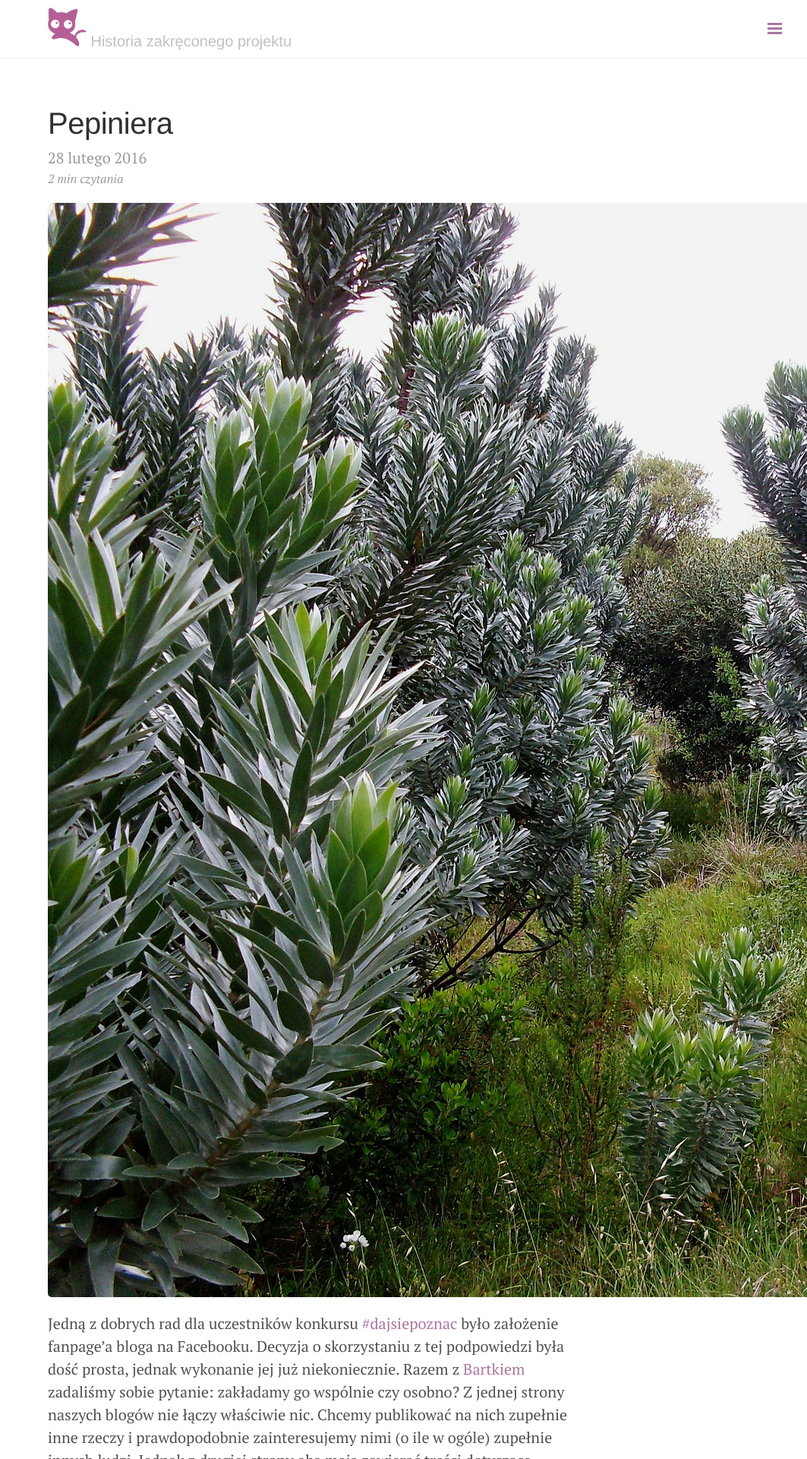
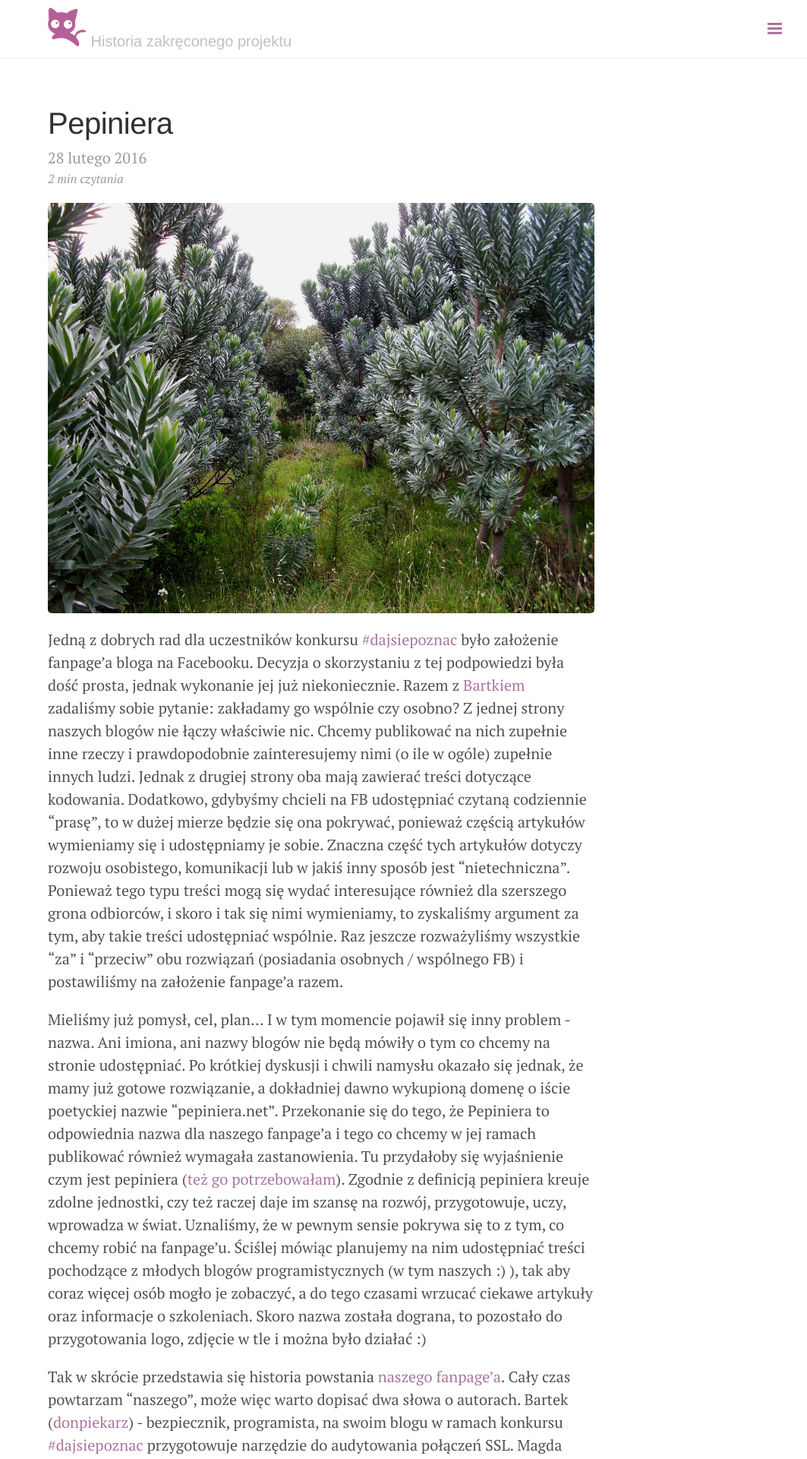
Before and after one commit to pumiko/pumiko.github.io, a Jekyll site: the page built from _posts/2016-02-28-pepiniera.md, in a window 1280 px wide. Shown: the top 1920 px of the page at 76% size, without its empty margins (217-1280 px from the left). Built offline with Jekyll 4.4.1, drawn with Linux system fonts in a browser that asks for light colours; nearby versions of some CDN libraries; comment, search, counter and statistics services are not loaded.

Commit message:
Responsywny obrazek

```diff
--- a/_posts/2016-02-28-pepiniera.md
+++ b/_posts/2016-02-28-pepiniera.md
@@ -9,7 +9,7 @@ tags:
 ---
 
 
-_![Pepiniera](/public/pepiniera.jpg)_
+<img src="/public/pepiniera.jpg" alt="Pepiniera" style="width: 100%;height: auto;">
 
 Jedną z dobrych rad dla uczestników konkursu [#dajsiepoznac](http://dajsiepoznac.pl/) było założenie fanpage'a bloga na Facebooku. Decyzja o skorzystaniu z tej podpowiedzi była dość prosta, jednak wykonanie jej już niekoniecznie. Razem z [Bartkiem](http://donpiekarz.pl/) zadaliśmy sobie pytanie: zakładamy go wspólnie czy osobno?
 Z jednej strony naszych blogów nie łączy właściwie nic. Chcemy publikować na nich zupełnie inne rzeczy i prawdopodobnie zainteresujemy nimi (o ile w ogóle) zupełnie innych ludzi. Jednak z drugiej strony oba mają zawierać treści dotyczące kodowania. Dodatkowo, gdybyśmy chcieli na FB udostępniać czytaną codziennie "prasę", to w dużej mierze będzie się ona pokrywać, ponieważ częścią artykułów wymieniamy się i udostępniamy je sobie. Znaczna część tych artykułów dotyczy rozwoju osobistego, komunikacji lub w jakiś inny sposób jest "nietechniczna". Ponieważ tego typu treści mogą się wydać interesujące również dla szerszego grona odbiorców, i skoro i tak się nimi wymieniamy, to zyskaliśmy argument za tym, aby takie treści udostępniać wspólnie. Raz jeszcze rozważyliśmy wszystkie "za" i "przeciw" obu rozwiązań (posiadania osobnych / wspólnego FB) i postawiliśmy na założenie fanpage'a razem.
```
